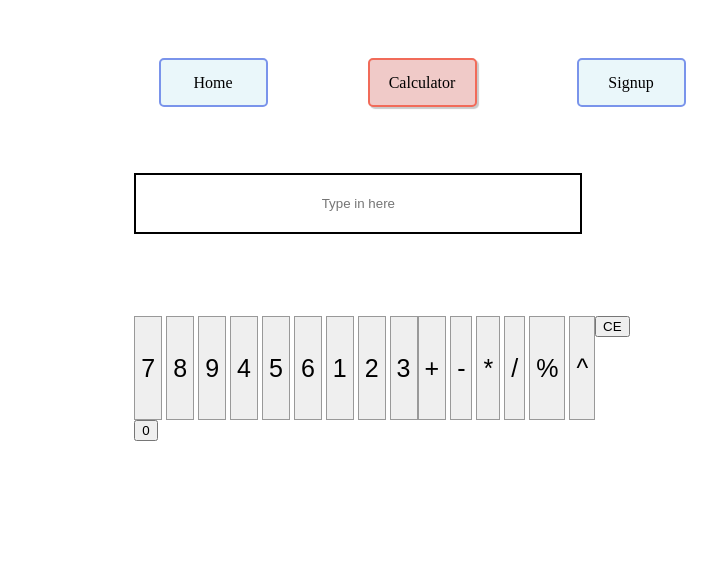
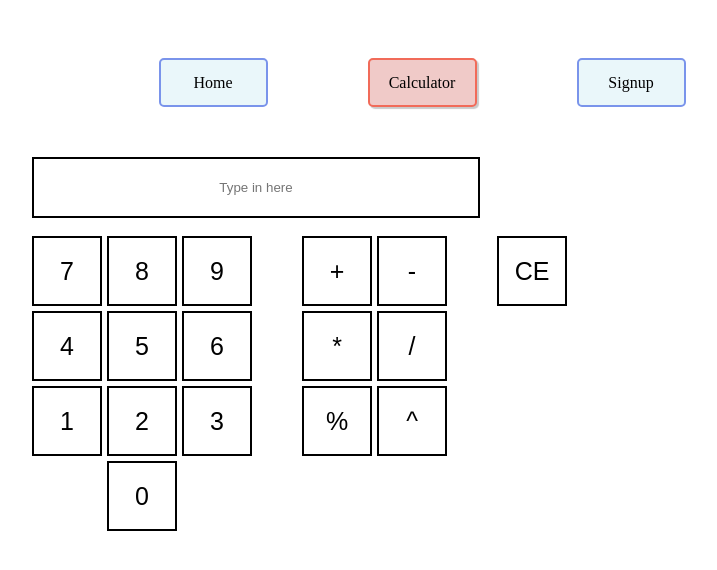
Before and after one commit to ThanuKrishnan32/basic-HTML-and-CSS, a plain HTML site: page calculator.html in a window 1280 px wide. Shown: the whole page, without its empty margins (226-943 px from the left). Drawn offline with Linux system fonts and the light colour scheme.

Commit message:
Update style.css

```diff
--- a/style.css
+++ b/style.css
@@ -11,17 +11,37 @@ html, body {
 
 .box{
     width: 1200px;
-    height: 300px;
-    display: grid;
-   justify-content: center;
-   align-items: center;
+    height: 1200px;
 }
 
-.left-align {
+.text-box {
     display: flex;
     justify-content: left;
     align-items: left;
+    margin-left: 250px;
  }
+
+.grid3 {
+  display: grid;
+  gap: 5px;
+  grid-template-columns: repeat(3, 1fr)
+  grid-template-rows: 70px 70px 70px;
+  grid-template-columns: 70px 70px 70px;
+  width: 220px;
+  height: 220px;
+  margin-left: 250px;
+}
+
+.grid2 {
+  display: grid;
+  gap: 5px;
+  grid-template-columns: repeat(2, 1fr);
+  grid-template-rows: repeat(3, 1fr);
+  grid-template-rows: 70px 70px;
+  grid-template-columns: 70px 70px;
+  height: 220px;
+  margin-left: 50px;
+}
 
 
 .button {
@@ -39,11 +59,11 @@ html, body {
 }
 
 .calc-button {
-    border: 0.5px solid #999;
-    line-height: 100px;
+    border: 2px solid black;
     text-align: center;
     font-size: 25px;
     cursor: pointer;
+    background: white;
 }
 
 #input {
@@ -81,3 +101,34 @@ html, body {
     height: 55px;
     border: 2px solid black;
 }
+
+.zero-button {
+	margin-top: 5px;
+	width: 220px;
+  	height: 70px;
+  	margin-left: 250px;
+	justify-content: center;
+        align-items: center;
+	display: flex
+}
+
+.calc-button-zero {
+    border: 2px solid black;
+    text-align: center;
+    font-size: 25px;
+    cursor: pointer;
+    background: white;
+    height: 70px;
+    width: 70px;
+}
+
+.calc-button-ce {
+    border: 2px solid black;
+    text-align: center;
+    font-size: 25px;
+    cursor: pointer;
+    background: white;
+    height: 70px;
+    width: 70px;
+    margin-left: 50px;
+}
```
